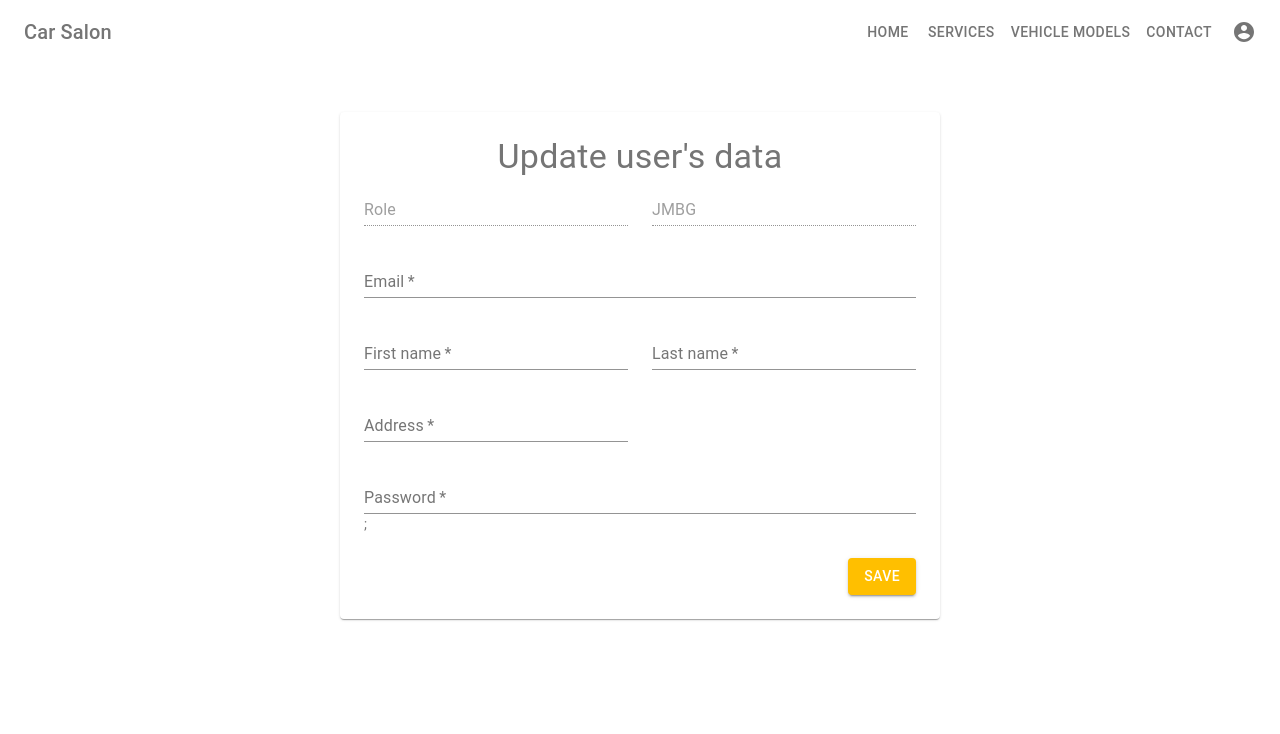
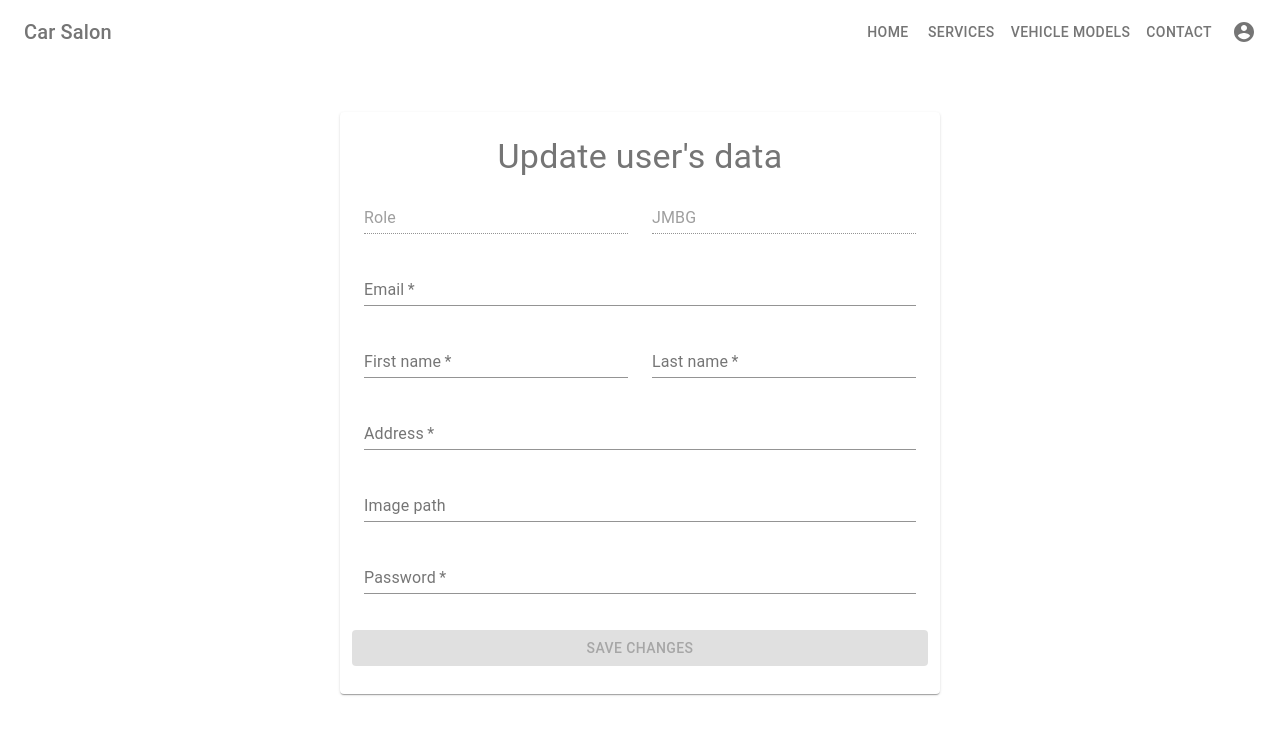
Before and after one commit to markoT97/car-salon-react-app, a React (Create React App) app: page /settings in a window 1280 px wide. Shown: the top 734 px of the page. Built offline with nearby package versions, Linux system fonts and the light colour scheme.

Commit message:
Implement update user profile data form with validation

```diff
--- a/src/Routes.tsx
+++ b/src/Routes.tsx
@@ -7,7 +7,7 @@ import Contact from "./components/Contact";
 import RegisterForm from "./components/UserEntries/RegisterForm";
 import LoginForm from "./components/UserEntries/LoginForm";
 import Profile from "./components/Profile";
-import Settings from "./components/Settings";
+import UpdateProfileData from "./components/UpdateProfileData";
 import Dashboard from "./components/Dashboard";
 
 function Routes() {
@@ -20,7 +20,7 @@ function Routes() {
       <Route exact path="/register" component={RegisterForm} />
       <Route exact path="/login" component={LoginForm} />
       <Route exact path="/my-profile" component={Profile} />
-      <Route exact path="/settings" component={Settings} />
+      <Route exact path="/settings" component={UpdateProfileData} />
       <Route exact path="/dashboard" component={Dashboard} />
     </Switch>
   );
--- a/src/components/Settings/DataForm.tsx
+++ /dev/null
@@ -1,83 +0,0 @@
-import React from "react";
-import { Grid, TextField } from "@material-ui/core";
-
-function DataForm() {
-  return (
-    <React.Fragment>
-      <Grid container spacing={3}>
-        <Grid item xs={12} sm={6}>
-          <TextField
-            disabled
-            id="role"
-            name="role"
-            label="Role"
-            fullWidth
-            autoComplete="role"
-          />
-        </Grid>
-        <Grid item xs={12} sm={6}>
-          <TextField
-            disabled
-            id="jmbg"
-            name="jmbg"
-            label="JMBG"
-            fullWidth
-            autoComplete="jmbg"
-          />
-        </Grid>
-        <Grid item xs={12}>
-          <TextField
-            required
-            id="email"
-            name="email"
-            label="Email"
-            fullWidth
-            autoComplete="email"
-          />
-        </Grid>
-        <Grid item xs={12} sm={6}>
-          <TextField
-            required
-            id="fname"
-            name="fname"
-            label="First name"
-            fullWidth
-            autoComplete="fname"
-          />
-        </Grid>
-        <Grid item xs={12} sm={6}>
-          <TextField
-            required
-            id="lname"
-            name="lname"
-            label="Last name"
-            fullWidth
-            autoComplete="lname"
-          />
-        </Grid>
-        <Grid item xs={12} sm={6}>
-          <TextField
-            required
-            id="address"
-            name="address"
-            label="Address"
-            fullWidth
-            autoComplete="address"
-          />
-        </Grid>
-        <Grid item xs={12}>
-          <TextField
-            required
-            id="password"
-            name="password"
-            label="Password"
-            fullWidth
-            autoComplete="password"
-          />
-        </Grid>
-      </Grid>
-    </React.Fragment>
-  );
-}
-
-export default DataForm;
--- /dev/null
+++ b/src/components/UpdateProfileData/DataForm.tsx
@@ -0,0 +1,181 @@
+import React from "react";
+import { Grid, TextField, makeStyles, Button } from "@material-ui/core";
+import { useFormik } from "formik";
+import { updateValidationSchema } from "../../shared/validation-schemas";
+import { RegisterModel } from "../../data/models/RegisterModel";
+import { useSelector } from "react-redux";
+import { AppState } from "../../redux-store";
+import { put } from "../../data/services/userService";
+
+const useStyles = makeStyles((theme) => ({
+  form: {
+    width: "100%", // Fix IE 11 issue.
+    marginTop: theme.spacing(1),
+  },
+  submit: {
+    margin: theme.spacing(3, 0, 2),
+  },
+}));
+
+const DataForm = () => {
+  const classes = useStyles();
+  const userProfile = useSelector((state: AppState) => state.userProfile);
+  const { currentUser } = userProfile;
+
+  const formik = useFormik({
+    initialValues: {
+      firstName: currentUser.firstName,
+      lastName: currentUser.lastName,
+      email: currentUser.email,
+      address: currentUser.address,
+      imagePath:
+        currentUser.imagePath === "" ? undefined : currentUser.imagePath,
+      password: currentUser.password,
+    },
+    validationSchema: updateValidationSchema,
+    onSubmit: (values: RegisterModel) => {
+      console.log({ ...values, jmbg: currentUser.jmbg });
+      put({
+        ...values,
+        userId: currentUser.userId,
+        role: currentUser.role,
+        jmbg: currentUser.jmbg,
+      });
+    },
+  });
+
+  return (
+    <form onSubmit={formik.handleSubmit} className={classes.form}>
+      <Grid container spacing={3}>
+        <Grid item xs={12} sm={6}>
+          <TextField
+            disabled
+            id="role"
+            name="role"
+            label="Role"
+            fullWidth
+            autoComplete="role"
+            defaultValue={currentUser.role}
+          />
+        </Grid>
+        <Grid item xs={12} sm={6}>
+          <TextField
+            disabled
+            id="jmbg"
+            name="jmbg"
+            label="JMBG"
+            fullWidth
+            autoComplete="jmbg"
+            onChange={formik.handleChange}
+            defaultValue={currentUser.jmbg}
+          />
+        </Grid>
+        <Grid item xs={12}>
+          <TextField
+            required
+            id="email"
+            name="email"
+            label="Email"
+            fullWidth
+            autoComplete="email"
+            onChange={formik.handleChange}
+            value={formik.values.email}
+            error={formik.touched.email && formik.errors.email ? true : false}
+            helperText={formik.touched.email && formik.errors.email}
+          />
+        </Grid>
+        <Grid item xs={12} sm={6}>
+          <TextField
+            required
+            id="fname"
+            name="firstName"
+            label="First name"
+            fullWidth
+            autoComplete="fname"
+            onChange={formik.handleChange}
+            value={formik.values.firstName}
+            error={
+              formik.touched.firstName && formik.errors.firstName ? true : false
+            }
+            helperText={formik.touched.firstName && formik.errors.firstName}
+          />
+        </Grid>
+        <Grid item xs={12} sm={6}>
+          <TextField
+            required
+            id="lname"
+            name="lastName"
+            label="Last name"
+            fullWidth
+            autoComplete="lname"
+            onChange={formik.handleChange}
+            value={formik.values.lastName}
+            error={
+              formik.touched.lastName && formik.errors.lastName ? true : false
+            }
+            helperText={formik.touched.lastName && formik.errors.lastName}
+          />
+        </Grid>
+        <Grid item xs={12}>
+          <TextField
+            required
+            id="address"
+            name="address"
+            label="Address"
+            fullWidth
+            autoComplete="address"
+            onChange={formik.handleChange}
+            value={formik.values.address}
+            error={
+              formik.touched.address && formik.errors.address ? true : false
+            }
+            helperText={formik.touched.address && formik.errors.address}
+          />
+        </Grid>
+        <Grid item xs={12}>
+          <TextField
+            id="ipath"
+            name="imagePath"
+            label="Image path"
+            fullWidth
+            autoComplete="ipath"
+            onChange={formik.handleChange}
+            value={formik.values.imagePath}
+            error={
+              formik.touched.imagePath && formik.errors.imagePath ? true : false
+            }
+            helperText={formik.touched.imagePath && formik.errors.imagePath}
+          />
+        </Grid>
+        <Grid item xs={12}>
+          <TextField
+            required
+            id="password"
+            name="password"
+            label="Password"
+            fullWidth
+            autoComplete="password"
+            onChange={formik.handleChange}
+            value={formik.values.password}
+            error={
+              formik.touched.password && formik.errors.password ? true : false
+            }
+            helperText={formik.touched.password && formik.errors.password}
+          />
+        </Grid>
+        <Button
+          type="submit"
+          fullWidth
+          variant="contained"
+          color="primary"
+          className={classes.submit}
+          disabled={!(formik.isValid && formik.dirty)}
+        >
+          Save changes
+        </Button>
+      </Grid>
+    </form>
+  );
+};
+
+export default DataForm;
--- a/src/components/Settings/index.tsx
+++ b/src/components/UpdateProfileData/index.tsx
@@ -1,6 +1,6 @@
 import React from "react";
 import { makeStyles } from "@material-ui/core/styles";
-import { CssBaseline, Button, Paper, Typography } from "@material-ui/core";
+import { CssBaseline, Paper, Typography } from "@material-ui/core";
 import DataForm from "./DataForm";
 
 const useStyles = makeStyles((theme) => ({
@@ -40,8 +40,6 @@ const useStyles = makeStyles((theme) => ({
 function Index() {
   const classes = useStyles();
 
-  const handleSave = () => {};
-
   return (
     <React.Fragment>
       <CssBaseline />
@@ -51,21 +49,7 @@ function Index() {
             Update user's data
           </Typography>
 
-          <React.Fragment>
-            <React.Fragment>
-              <DataForm />;
-              <div className={classes.buttons}>
-                <Button
-                  variant="contained"
-                  color="primary"
-                  onClick={handleSave}
-                  className={classes.button}
-                >
-                  Save
-                </Button>
-              </div>
-            </React.Fragment>
-          </React.Fragment>
+          <DataForm />
         </Paper>
       </main>
     </React.Fragment>
--- a/src/data/models/RegisterModel.tsx
+++ b/src/data/models/RegisterModel.tsx
@@ -1,8 +1,9 @@
 export type RegisterModel = {
-  jmbg: string;
+  jmbg?: string;
   firstName: string;
   lastName: string;
   email: string;
   address: string;
+  imagePath?: string;
   password: string;
 };
--- a/src/data/models/User.tsx
+++ b/src/data/models/User.tsx
@@ -6,7 +6,7 @@ export type User = {
   firstName: string;
   lastName: string;
   address: string;
-  imagePath: string;
+  imagePath?: string | undefined;
   password: string;
 };
 
--- a/src/data/services/userService.tsx
+++ b/src/data/services/userService.tsx
@@ -1,6 +1,7 @@
 import API from "./../../utils/API";
 import { AuthenticationModel } from "./../models/AuthenticationModel";
 import { RegisterModel } from "../models/RegisterModel";
+import { User } from "../models/User";
 
 const root = "/users";
 
@@ -12,6 +13,10 @@ export async function post(user: RegisterModel) {
   return await API.post(root, { ...user, role: "User" });
 }
 
+export async function put(user: User) {
+  return await API.put(root, user);
+}
+
 export async function authenticate(authenticationModel: AuthenticationModel) {
   return await API.post(root + "/authentication", authenticationModel);
 }
--- a/src/shared/validation-schemas.tsx
+++ b/src/shared/validation-schemas.tsx
@@ -7,6 +7,14 @@ export const loginValidationSchema = Yup.object({
 
 export const registerValidationSchema = Yup.object({
   jmbg: Yup.number().label("JMBG").required(),
+  firstName: Yup.string().label("First name").required(),
+  lastName: Yup.string().label("Last name").required(),
+  email: Yup.string().email().label("Email").required(),
+  address: Yup.string().label("Address").required(),
+  password: Yup.string().label("Password").required(),
+});
+
+export const updateValidationSchema = Yup.object({
   firstName: Yup.string().label("First name").required(),
   lastName: Yup.string().label("Last name").required(),
   email: Yup.string().email().label("Email").required(),
```
